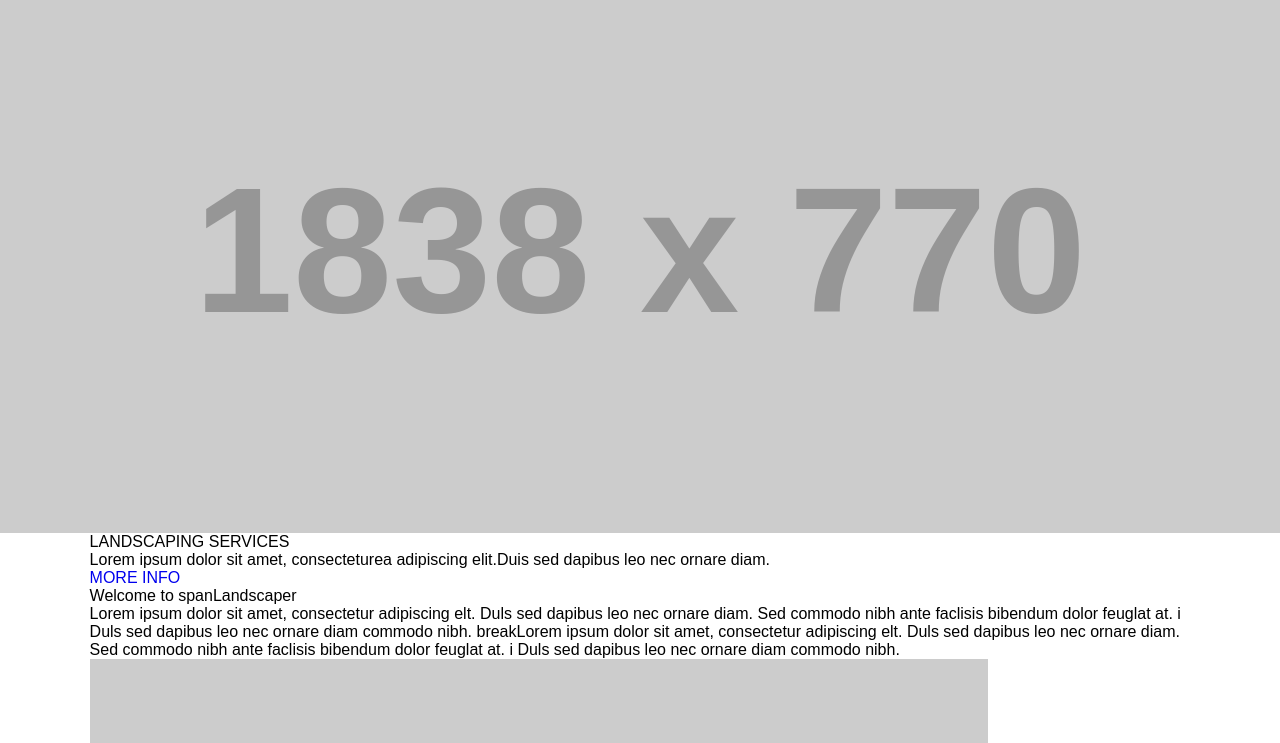
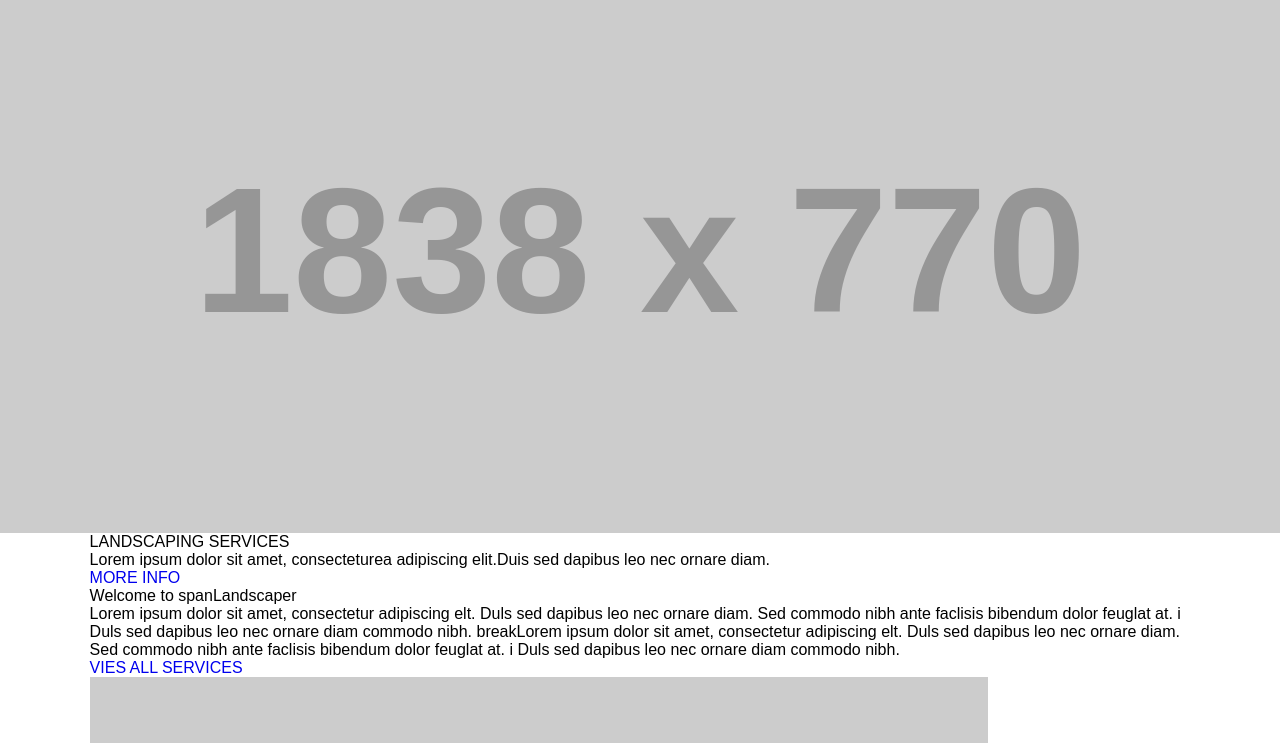
Before and after one commit to idnyaneshwaraxioned/landscaper_sass, a plain HTML site: page index.html in a window 1280 px wide. Shown: the part 57-800 px from the top of the page. Drawn offline with Linux system fonts and the light colour scheme; placeholder pictures from the web are drawn by us.

Commit message:
modify welcome section

```diff
--- a/index.html
+++ b/index.html
@@ -79,6 +79,9 @@
                 class="line__break">break</span>Lorem ipsum dolor sit amet, consectetur adipiscing elt. Duls sed dapibus
               leo nec ornare diam. Sed commodo nibh ante faclisis bibendum dolor feuglat at. i Duls sed dapibus leo nec
               ornare diam commodo nibh.</p>
+              <div class="welcome__btn">
+                <a href="#fime" title="View all services">VIES ALL SERVICES</a>
+              </div>
           </div>
           <ul class="welcome__care">
             <li class="care__items">
```
